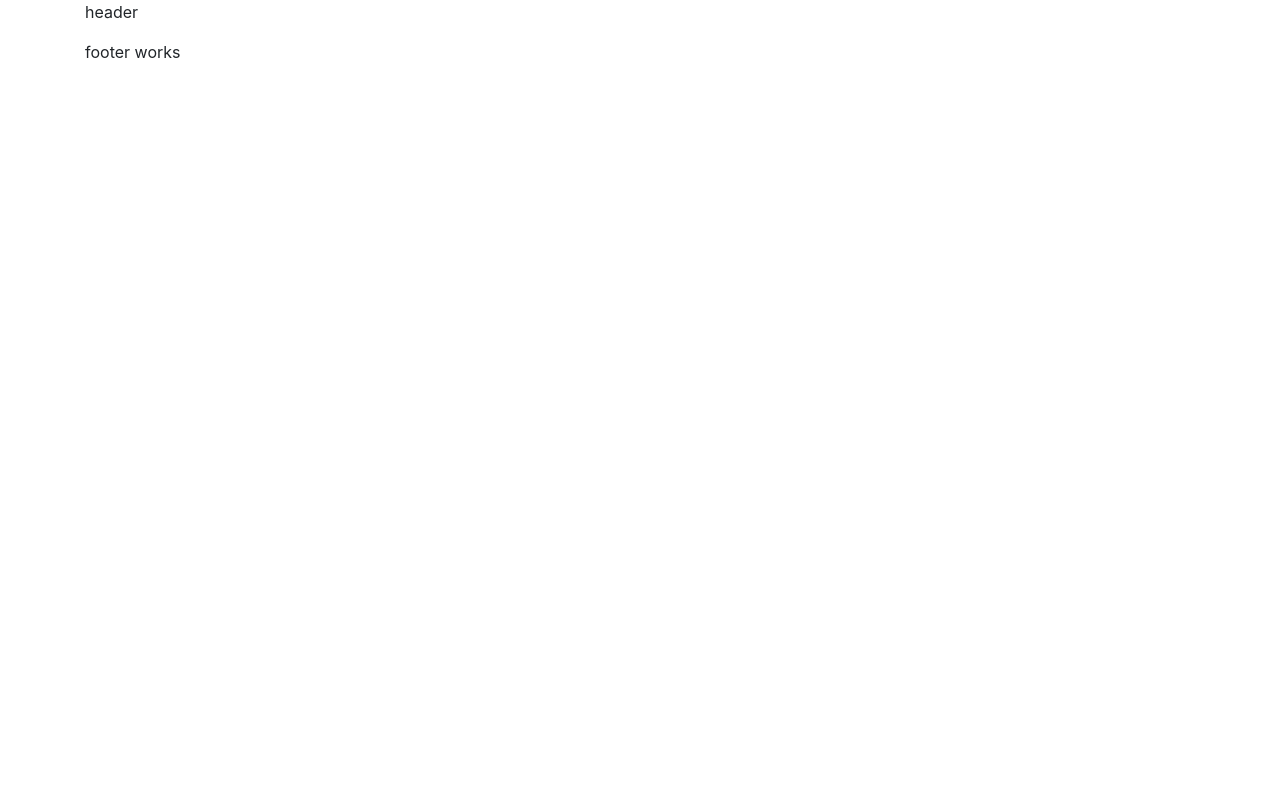
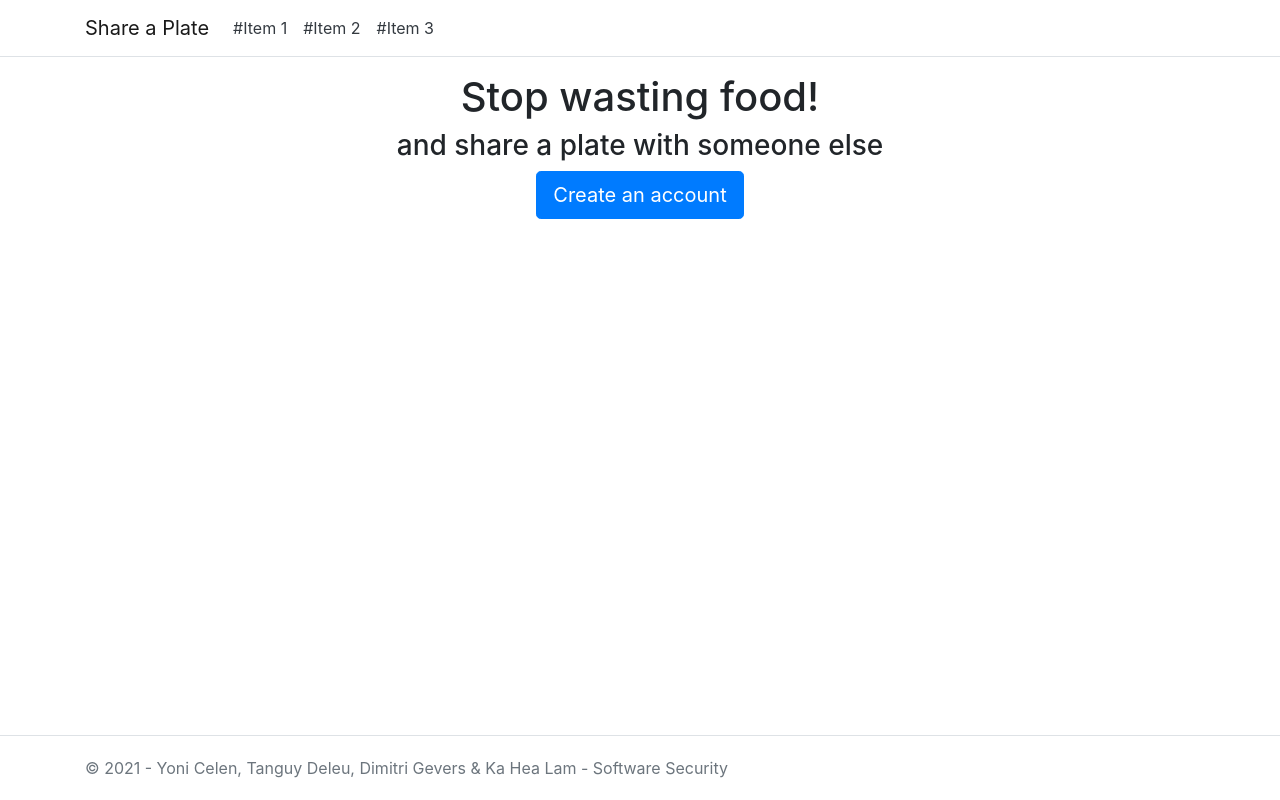
Before and after one commit to EHB-TI/web-app-digital-dream-team, an Angular app in the folder Frontend/Share-Plate/: page / in a window 1280 px wide. Built offline with nearby package versions, Linux system fonts and the light colour scheme.

Commit message:
Added homepage  edited header + footer

```diff
--- a/Frontend/Share-Plate/package.json
+++ b/Frontend/Share-Plate/package.json
@@ -20,8 +20,8 @@
     "@angular/platform-browser": "~12.2.0",
     "@angular/platform-browser-dynamic": "~12.2.0",
     "@angular/router": "~12.2.0",
-    "@ng-bootstrap/ng-bootstrap": "^10.0.0",
-    "bootstrap": "^4.5.0",
+    "bootstrap": "^4.6.1",
+    "jquery": "^3.6.0",
     "json-server": "^0.17.0",
     "rxjs": "~6.6.0",
     "tslib": "^2.3.0",
--- a/Frontend/Share-Plate/src/app/app.component.html
+++ b/Frontend/Share-Plate/src/app/app.component.html
@@ -1,5 +1,5 @@
+<app-header></app-header>
 <div class="container">
-  <app-header></app-header>
-
-  <app-footer></app-footer>
+  <router-outlet></router-outlet>
 </div>
+<app-footer></app-footer>
--- a/Frontend/Share-Plate/src/app/app.component.ts
+++ b/Frontend/Share-Plate/src/app/app.component.ts
@@ -1,5 +1,4 @@
 import { Component, NgModule } from '@angular/core';
-// import { NgbAlertModule, NgbPaginationModule } from '@ng-bootstrap/ng-bootstrap';
 
 @Component({
   selector: 'app-root',
@@ -7,10 +6,6 @@ import { Component, NgModule } from '@angular/core';
   styleUrls: ['./app.component.css']
 })
 
-// @NgModule({
-//   imports: [ NgbAlertModule, NgbPaginationModule ]
-// })
-
 export class AppComponent {
   title = 'Share-Plate';
 }
--- a/Frontend/Share-Plate/src/app/app.module.ts
+++ b/Frontend/Share-Plate/src/app/app.module.ts
@@ -1,27 +1,32 @@
 import { NgModule } from '@angular/core';
 import { BrowserModule } from '@angular/platform-browser';
-
-import { NgbPaginationModule, NgbAlertModule } from '@ng-bootstrap/ng-bootstrap';
-
+import { HttpClientModule } from '@angular/common/http'
+import { FormsModule } from '@angular/forms'
+import { RouterModule, Routes } from '@angular/router';
 
 import { AppRoutingModule } from './app-routing.module';
 import { AppComponent } from './app.component';
 import { HeaderComponent } from './components/header/header.component';
-import { NgbModule } from '@ng-bootstrap/ng-bootstrap';
 import { FooterComponent } from './components/footer/footer.component';
+import { HomeComponent } from './components/home/home.component';
+
+const appRoutes: Routes = [
+  { path: '', component: HomeComponent },
+]
 
 @NgModule({
   declarations: [
     AppComponent,
     HeaderComponent,
-    FooterComponent
+    FooterComponent,
+    HomeComponent
   ],
   imports: [
     BrowserModule,
     AppRoutingModule,
-    NgbModule,
-    NgbPaginationModule,
-    NgbAlertModule
+    HttpClientModule,
+    FormsModule,
+    RouterModule.forRoot(appRoutes)
   ],
   providers: [],
   bootstrap: [AppComponent]
--- a/Frontend/Share-Plate/src/app/components/footer/footer.component.css
+++ b/Frontend/Share-Plate/src/app/components/footer/footer.component.css
@@ -0,0 +1,6 @@
+.footer {
+    padding: 20px 0px;
+    position: absolute;
+    bottom: 0;
+    width: 100%;
+  }
--- a/Frontend/Share-Plate/src/app/components/footer/footer.component.html
+++ b/Frontend/Share-Plate/src/app/components/footer/footer.component.html
@@ -1 +1,5 @@
-<footer> footer works </footer>
+<footer class="border-top footer text-muted">
+    <div class="container">
+        &copy; 2021 - Yoni Celen, Tanguy Deleu, Dimitri Gevers & Ka Hea Lam  - Software Security
+    </div>
+</footer>
--- a/Frontend/Share-Plate/src/app/components/header/header.component.html
+++ b/Frontend/Share-Plate/src/app/components/header/header.component.html
@@ -1,3 +1,24 @@
 <header>
-  <p> header </p>
+  <nav class="navbar navbar-expand-sm navbar-toggleable-sm navbar-light bg-white border-bottom box-shadow mb-3">
+    <div class="container">
+        <a class="navbar-brand" routerLink="/">Share a Plate</a>
+        <button class="navbar-toggler" type="button" data-toggle="collapse" data-target=".navbar-collapse" aria-controls="navbarSupportedContent"
+                aria-expanded="false" aria-label="Toggle navigation">
+            <span class="navbar-toggler-icon"></span>
+        </button>
+        <div class="navbar-collapse collapse d-sm-inline-flex">
+          <ul class="navbar-nav flex-grow-1">
+              <li class="nav-item">
+                  <a class="nav-link text-dark" routerLink="/">#Item 1</a>
+              </li>
+              <li class="nav-item">
+                  <a class="nav-link text-dark" routerLink="/">#Item 2</a>
+              </li>
+              <li class="nav-item">
+                  <a class="nav-link text-dark" routerLink="/">#Item 3</a>
+              </li>
+          </ul>
+      </div>
+    </div>
+  </nav>
 </header>
--- /dev/null
+++ b/Frontend/Share-Plate/src/app/components/home/home.component.css
@@ -0,0 +1,3 @@
+div {
+    text-align: center;
+}
--- /dev/null
+++ b/Frontend/Share-Plate/src/app/components/home/home.component.html
@@ -0,0 +1,5 @@
+<div>
+    <h1>Stop wasting food!</h1>
+    <h3>and share a plate with someone else</h3>
+    <a class="btn btn-lg btn-primary">Create an account</a>
+</div>
--- /dev/null
+++ b/Frontend/Share-Plate/src/app/components/home/home.component.ts
@@ -0,0 +1,15 @@
+import { Component, OnInit } from '@angular/core';
+
+@Component({
+  selector: 'app-home',
+  templateUrl: './home.component.html',
+  styleUrls: ['./home.component.css']
+})
+export class HomeComponent implements OnInit {
+
+  constructor() { }
+
+  ngOnInit(): void {
+  }
+
+}
--- a/Frontend/Share-Plate/src/index.html
+++ b/Frontend/Share-Plate/src/index.html
@@ -6,8 +6,11 @@
   <base href="/">
   <meta name="viewport" content="width=device-width, initial-scale=1">
   <link rel="icon" type="image/x-icon" href="favicon.ico">
+  <link rel="stylesheet" href="../node_modules/bootstrap/dist/css/bootstrap.css">
 </head>
 <body>
   <app-root></app-root>
+  <script src="../node_modules/jquery/dist/jquery.js"></script>
+  <script src="../node_modules/bootstrap/dist/js/bootstrap.js"></script>
 </body>
 </html>
```
Also changed, not shown: 2 other files (tests, documents, lock files or other folders).
